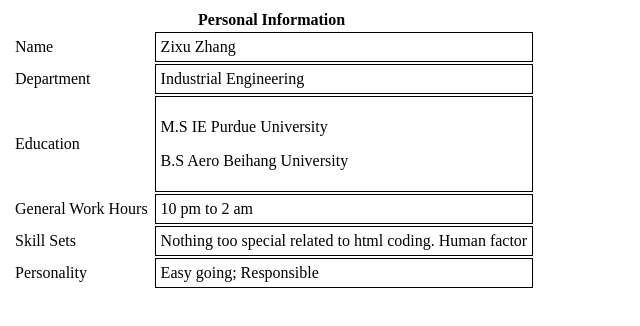
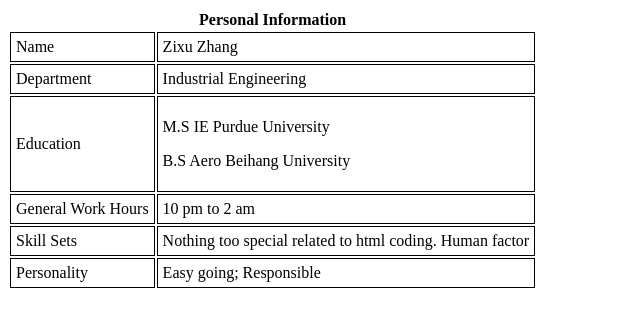
Before and after one commit to HFBZZ/rollercosterZ.github.io, a plain HTML site: page HW1.html in a window 1280 px wide. Shown: the whole page, without its empty margins (0-640 px from the left). Drawn offline with Linux system fonts and the light colour scheme.

Commit message:
border 2

```diff
--- a/HW1.html
+++ b/HW1.html
@@ -12,31 +12,31 @@
             </thead>
             <tbody>
                 <tr>
-                    <td style="padding:5px;">Name</td>
+                    <td style="padding:5px;border:1px solid black">Name</td>
                     <td style="padding:5px;border:1px solid black;">Zixu Zhang</td>
                 </tr>
 
                 <tr>
-                    <td style="padding:5px;">Department</td>
+                    <td style="padding:5px;border:1px solid black">Department</td>
                     <td style="padding:5px;border:1px solid black;">Industrial Engineering</td>
                 </tr>
 
                 <tr>
-                    <td style="padding:5px;">Education</td>
+                    <td style="padding:5px;border:1px solid black">Education</td>
                     <td style="padding:5px;border:1px solid black;"><p>M.S IE Purdue University</p><p>B.S Aero Beihang University</p></td>
                 </tr>
                 <tr>
-                    <td style="padding:5px;">General Work Hours</td>
+                    <td style="padding:5px;border:1px solid black">General Work Hours</td>
                     <td style="padding:5px;border:1px solid black;">10 pm to 2 am</td>
                 </tr>
 
                 <tr>
-                    <td style="padding:5px;">Skill Sets</td>
+                    <td style="padding:5px;border:1px solid black">Skill Sets</td>
                     <td style="padding:5px;border:1px solid black;">Nothing too special related to html coding. Human factor</td>
                 </tr>
 
                 <tr>
-                    <td style="padding:5px;">Personality</td>
+                    <td style="padding:5px;border:1px solid black">Personality</td>
                     <td style="padding:5px;border:1px solid black;">Easy going; Responsible</td>
                 </tr>
 
```
